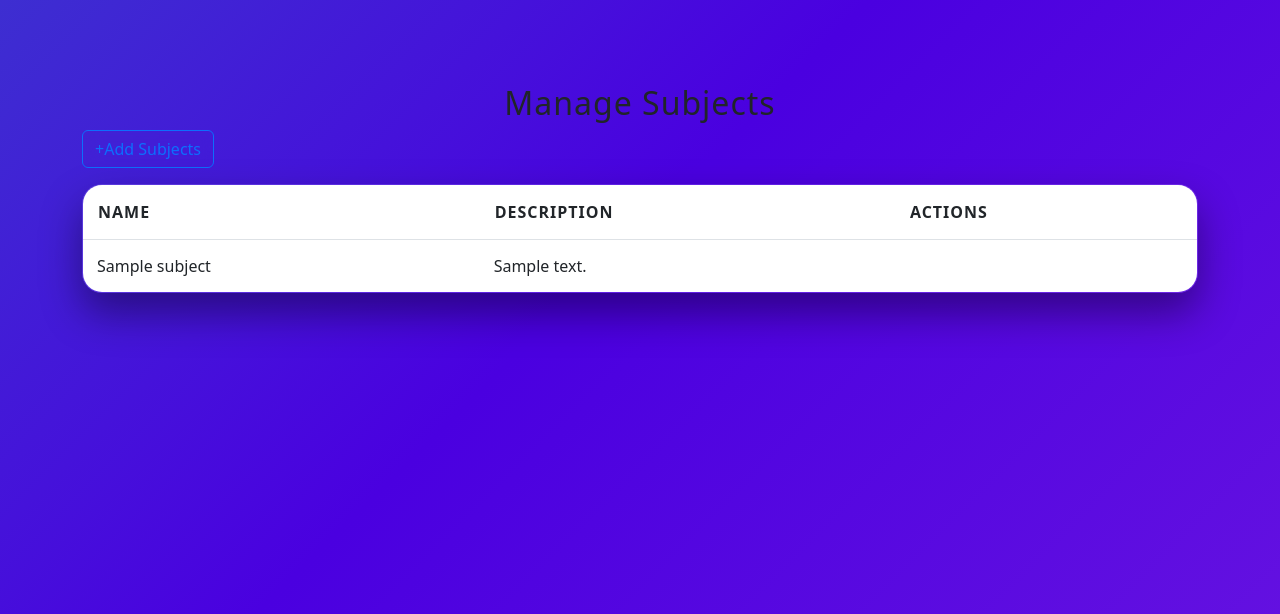
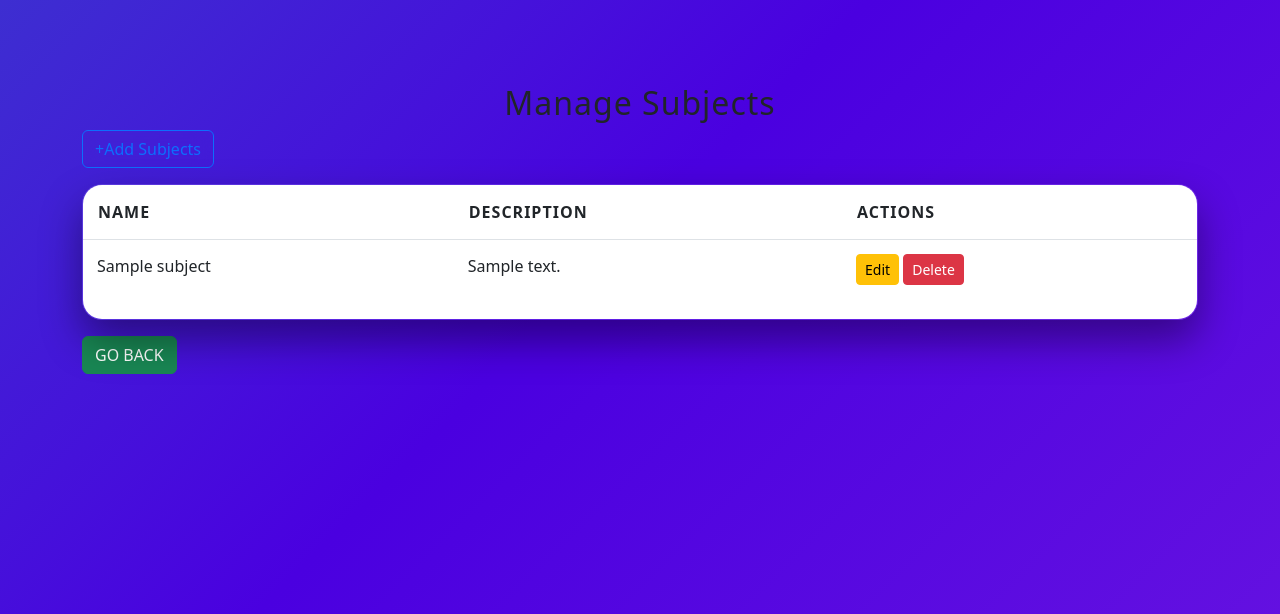
Before and after one commit to pranav1koushik123/Study-Tracker-Web-App, a Flask app: page /subjects in a window 1280 px wide. Shown: the top 614 px of the page. Run offline with Flask 3, Linux system fonts and the light colour scheme; a user stored in the database is signed in; tables that the repository leaves empty hold one stand-in row (values such as "Sample post").

Commit message:
Added Edit and Delete Button

```diff
--- a/app.py
+++ b/app.py
@@ -137,6 +137,31 @@ def logout():
     logout_user()
     return redirect(url_for('login'))
 
+#-------------Edit option----#
+@app.route('/subjects/edit/<int:id>', methods=['GET', 'POST'])
+@login_required
+def edit_category(id):
+    category = Subjects.query.get_or_404(id)
+
+    if request.method == 'POST':
+        category.name = request.form['name']
+        category.description = request.form['description']
+        db.session.commit()
+        flash('Subjects updated!', 'success')
+        return redirect(url_for('list_subjects'))
+
+    return render_template('edit_category.html', category=category)
+
+#-------------Delete option------------#
+@app.route('/categories/delete/<int:id>')
+@login_required
+def delete_category(id):
+    category = Subjects.query.get_or_404(id)
+    db.session.delete(category)
+    db.session.commit()
+    flash('subjects deleted!', 'success')
+    return redirect(url_for('list_subjects'))
+
 # ---------------- CREATE TABLES ----------------
 if __name__ == '__main__':
     with app.app_context():
--- a/templates/add_session.html
+++ b/templates/add_session.html
@@ -20,4 +20,5 @@
     </select>
     <button type="submit" class="btn btn-success">Save</button>
 </form>
+<a href="{{ url_for('dashboard') }}" class="mutton btn-success  mb-3">GO BACK</a>
 {% endblock %}
--- a/templates/list_subjects.html
+++ b/templates/list_subjects.html
@@ -15,10 +15,12 @@
             <td>{{ cat.name }}</td>
             <td>{{ cat.description }}</td>
             <td>
-
+             <a href="{{ url_for('edit_category', id=cat.id) }}" class="btn btn-sm btn-warning">Edit</a>
+                <a href="{{ url_for('delete_category', id=cat.id) }}" class="btn btn-sm btn-danger">Delete</a>
             </td>
         </tr>
         {% endfor %}
     </tbody>
 </table>
+    <a href="{{ url_for('dashboard') }}" class="btn btn-success mb-3 ">GO BACK</a>
 {% endblock %}
```
Also changed, not shown: templates/edit_category.html (added).
